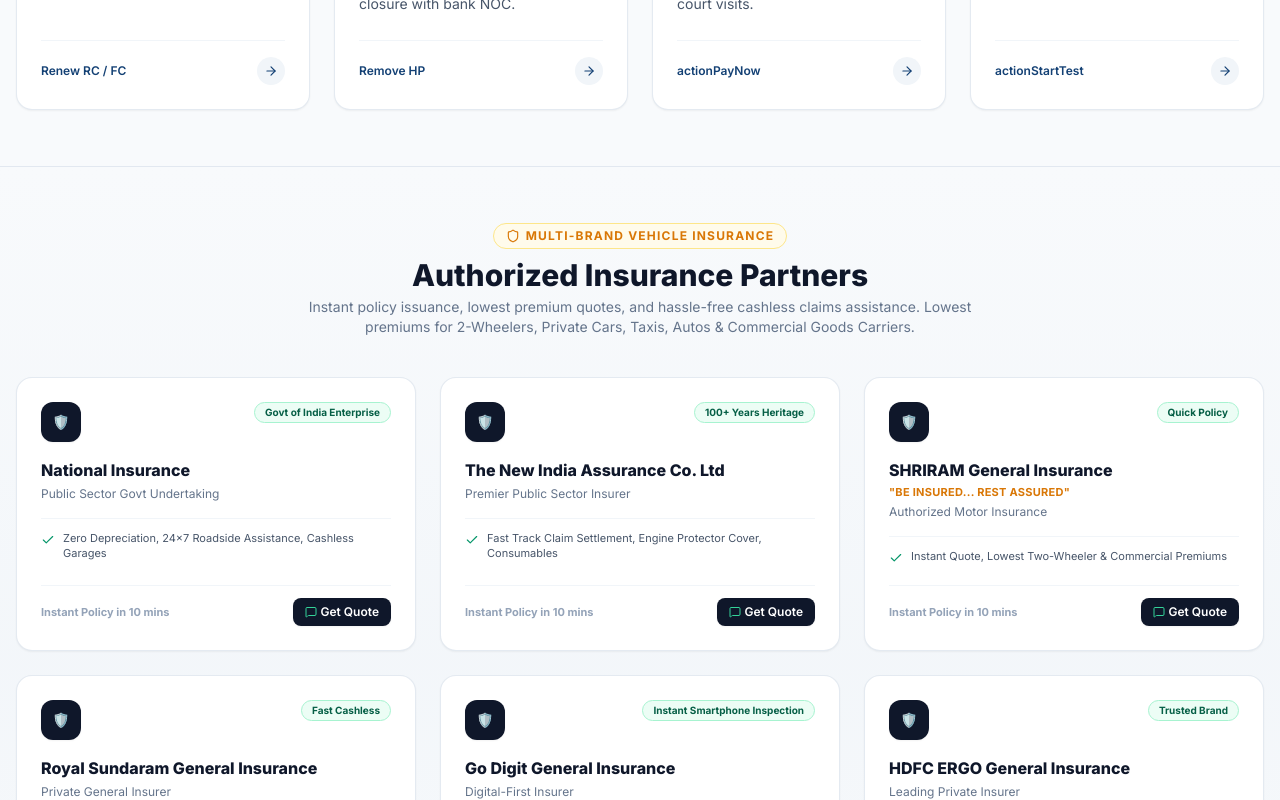
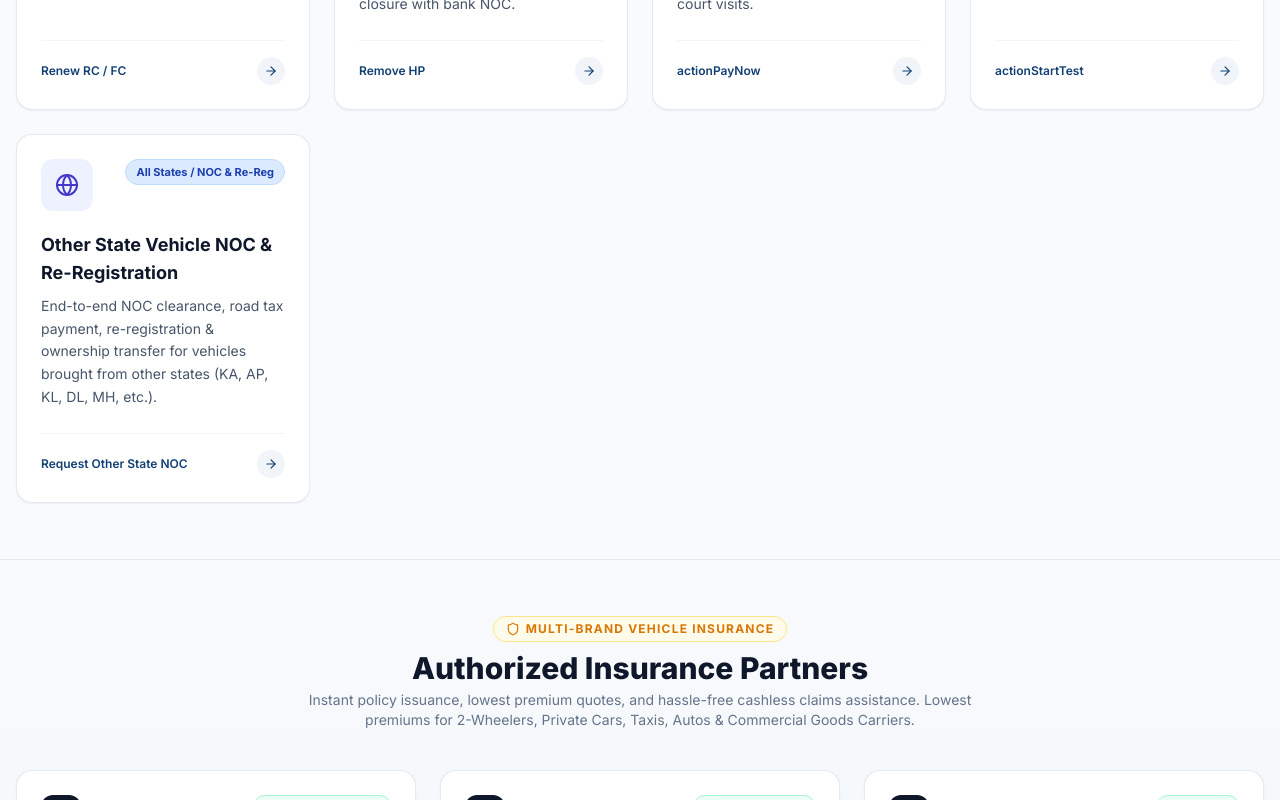
Before and after one commit to gokulcse123/RTO-Consultant-project, a React (Vite) app: page / in a window 1280 px wide. Shown: the part 1720-2520 px from the top of the page. Built offline with nearby package versions, Linux system fonts and the light colour scheme.

Commit message:
Add Other State Vehicle Services (NOC & Re-registration) card

```diff
--- a/src/App.jsx
+++ b/src/App.jsx
@@ -124,7 +124,7 @@
           onOpenStatus={() => setStatusOpen(true)}
           onOpenMockTest={() => setMockTestOpen(true)}
           onOpenChallan={() => setChallanOpen(true)}
-          onOpenConsultation={() => openConsultWithService('RTO Service')}
+          onOpenConsultation={(svc) => openConsultWithService(svc || 'RTO Service')}
           onScrollToInsurance={scrollToInsurance}
         />
 
--- a/src/components/layout/Footer.jsx
+++ b/src/components/layout/Footer.jsx
@@ -69,6 +69,11 @@
               <li>
                 <button onClick={onOpenChallan} className="hover:text-amber-300 hover:underline transition">
                   • {t('serviceChallanTitle')}
+                </button>
+              </li>
+              <li>
+                <button onClick={onOpenConsultation} className="hover:text-amber-300 hover:underline transition">
+                  • {t('serviceOtherStateTitle')}
                 </button>
               </li>
             </ul>
--- a/src/components/modules/HeroBanner.jsx
+++ b/src/components/modules/HeroBanner.jsx
@@ -23,6 +23,7 @@
     { name: 'RC Renewal & Fitness Certificate (FC)', nameTa: 'RC புதுப்பித்தல் & FC', action: onOpenConsultation, tag: 'FC' },
     { name: 'Traffic e-Challan Fine Payment', nameTa: 'e-சலான் அபராதம் செலுத்துதல்', action: onOpenChallan, tag: 'Challan' },
     { name: 'LLR Online Practice Mock Test', nameTa: 'LLR ஆன்லைன் மாதிரித் தேர்வு', action: onOpenMockTest, tag: 'Exam' },
+    { name: 'Other State Vehicle NOC & Re-Registration (KA/AP/KL/DL to TN)', nameTa: 'பிற மாநில வாகன NOC & மறுபதிவு', action: onOpenConsultation, tag: 'Other State' },
   ];
 
   const handleSearchChange = (e) => {
--- a/src/components/modules/QuickConsultationModal.jsx
+++ b/src/components/modules/QuickConsultationModal.jsx
@@ -21,6 +21,7 @@
 
   const servicesList = [
     "Vehicle Insurance Quote",
+    "Other State Vehicle NOC & Re-Registration",
     "New LLR (Learner's Licence)",
     "New Driving Licence (DL) / Driving Test",
     "Driving Licence Renewal / Duplicate DL",
--- a/src/components/modules/ServicesGrid.jsx
+++ b/src/components/modules/ServicesGrid.jsx
@@ -10,7 +10,8 @@
   FileCheck2,
   Users,
   Repeat,
-  Truck
+  Truck,
+  Globe
 } from 'lucide-react';
 import ServiceCard from '../common/ServiceCard';
 import { useLanguage } from '../../context/LanguageContext';
@@ -131,6 +132,18 @@
       actionText: t('actionStartTest'),
       action: onOpenMockTest,
     },
+    {
+      id: 'otherState',
+      category: 'vehicle',
+      title: t('serviceOtherStateTitle'),
+      desc: t('serviceOtherStateDesc'),
+      icon: Globe,
+      badgeText: 'All States / NOC & Re-Reg',
+      badgeColor: 'blue',
+      accentColor: 'purple',
+      actionText: 'Request Other State NOC',
+      action: () => onOpenConsultation('Other State Vehicle NOC & Re-Registration'),
+    },
   ];
 
   const filteredServices = activeCategory === 'all'
--- a/src/data/translations.js
+++ b/src/data/translations.js
@@ -80,6 +80,8 @@
     serviceHpCancelDesc: "Remove bank loan hypothecation from RC smart card after loan closure with bank NOC.",
     serviceChallanTitle: "Traffic e-Challan Settlement",
     serviceChallanDesc: "Instant verification of traffic police fines and secure settlement without court visits.",
+    serviceOtherStateTitle: "Other State Vehicle NOC & Re-Registration",
+    serviceOtherStateDesc: "End-to-end NOC clearance, road tax payment, re-registration & ownership transfer for vehicles brought from other states (KA, AP, KL, DL, MH, etc.).",
 
     // Branches
     branchesTitle: "Visit Our Chennai Branches",
@@ -191,6 +193,8 @@
     serviceHpCancelDesc: "வாகனக் கடன் முடிந்ததும் வங்கியின் NOC கொண்டு RC ஸ்மார்ட் கார்டில் HP நீக்கம் செய்தல்.",
     serviceChallanTitle: "போக்குவரத்து e-சலான் தீர்வு",
     serviceChallanDesc: "காவல்துறை போக்குவரத்து அபராதங்களை நீதிமன்றம் செல்லாமல் உடனுக்குடன் ஆன்லைனில் தீர்த்தல்.",
+    serviceOtherStateTitle: "பிற மாநில வாகன NOC & மறுபதிவு",
+    serviceOtherStateDesc: "கர்நாடகா, ஆந்திரா, கேரளா போன்ற பிற மாநில வாகனங்களுக்கான NOC பெறுதல், தமிழ்நாடு மறுபதிவு (TN Re-registration), சாலை வரி செலுத்துதல் & பெயர் மாற்றம்.",
 
     // Branches
     branchesTitle: "எங்கள் சென்னை கிளைகள்",
```
